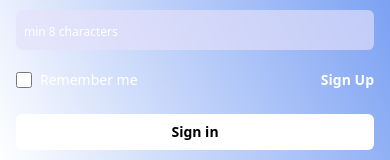
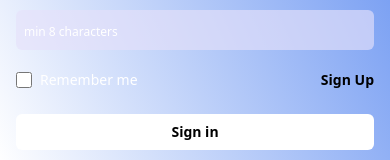
Before and after one commit to iswarya-git/ciel-assessment, a React (Create React App) app: page / in a window 390 px wide. Shown: the part 678-838 px from the top of the page. Built offline with nearby package versions, Linux system fonts and the light colour scheme.

Commit message:
# update changes

```diff
--- a/src/Auth/SignUp.jsx
+++ b/src/Auth/SignUp.jsx
@@ -112,7 +112,7 @@ export default function SignUpPage() {
                         <input id="remember" type="checkbox" className="mr-2 w-4 h-4 border !border-white" />
                         Remember me
                     </label>
-                    <button onClick={handleClick} className="text-sm text-white font-semibold hover:underline font-poppins">
+                    <button onClick={handleClick} className="text-sm text-black md:text-white font-semibold hover:underline font-poppins">
                         Sign In
                     </button>
                 </div>
--- a/src/Auth/login.jsx
+++ b/src/Auth/login.jsx
@@ -91,7 +91,7 @@ export default function LoginPage() {
                         <input id="remember" type="checkbox" className="mr-2 w-4 h-4 border !border-white" />
                         Remember me
                     </label>
-                    <button onClick={handleClick} className="text-sm text-white font-semibold hover:underline font-poppins">
+                    <button onClick={handleClick} className="text-sm text-black md:text-white font-semibold hover:underline font-poppins">
                         Sign Up
                     </button>
                 </div>
```
